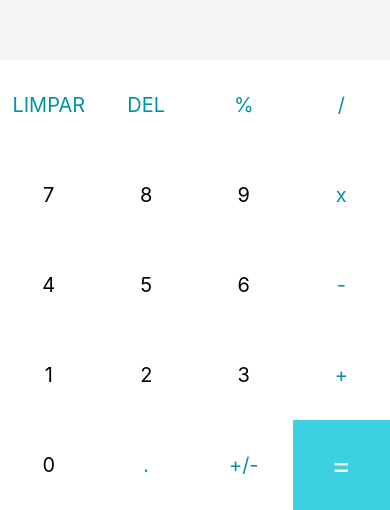
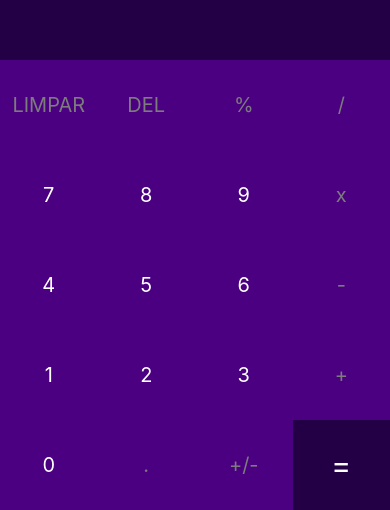
Before and after one commit to joaovictf/Atv1-UC13, a React Native app: screen / in a window 390 px wide. Shown: the part 334-844 px from the top of the page. Built offline with nearby package versions, Linux system fonts and the light colour scheme.

Commit message:
Estilização final

```diff
--- a/App.js
+++ b/App.js
@@ -79,12 +79,12 @@
 
         {buttons.map((button) =>
           button === '=' ? // Mapeamento do botão =
-            <TouchableOpacity onPress={() => handleInput(button)} key={button} style={[styles.button, { backgroundColor: '#3dd0e3' }]}>
+            <TouchableOpacity onPress={() => handleInput(button)} key={button} style={[styles.button, { backgroundColor: '#230046' }]}>
               <Text style={[styles.textButton, { color: "white", fontSize: 30 }]}>{button}</Text>
             </TouchableOpacity>
             : // Mapeamento dos outros botões
             <TouchableOpacity onPress={() => handleInput(button)} key={button} style={styles.button}>
-              <Text style={[styles.textButton, { color: typeof (button) === 'number' ? 'black' : '#0093a6' }]}>{button}</Text>
+              <Text style={[styles.textButton, { color: typeof (button) === 'number' ? 'white' : '#7c7c7c' }]}>{button}</Text>
             </TouchableOpacity>
         )}
       </View>
@@ -94,16 +94,17 @@
 
 // Estilização
 const styles = StyleSheet.create({
+  // #230046 4B0082 FFFFFF 282F38
   container: {
     flex: 1,
   },
   results: {
     flex: 2,
     justifyContent: "center",
-    backgroundColor: "#f5f5f5"
+    backgroundColor: "#230046"
   },
   resultText: {
-    color: "#282F38",
+    color: "#FFFFFF",
     fontSize: 32,
     fontWeight: "bold",
     padding: 12,
@@ -120,7 +121,7 @@
     flexWrap: 'wrap',
   },
   button: {
-    backgroundColor: 'white',
+    backgroundColor: '#4B0082',
     alignItems: 'center',
     justifyContent: 'center',
     minWidth: 90,
```
